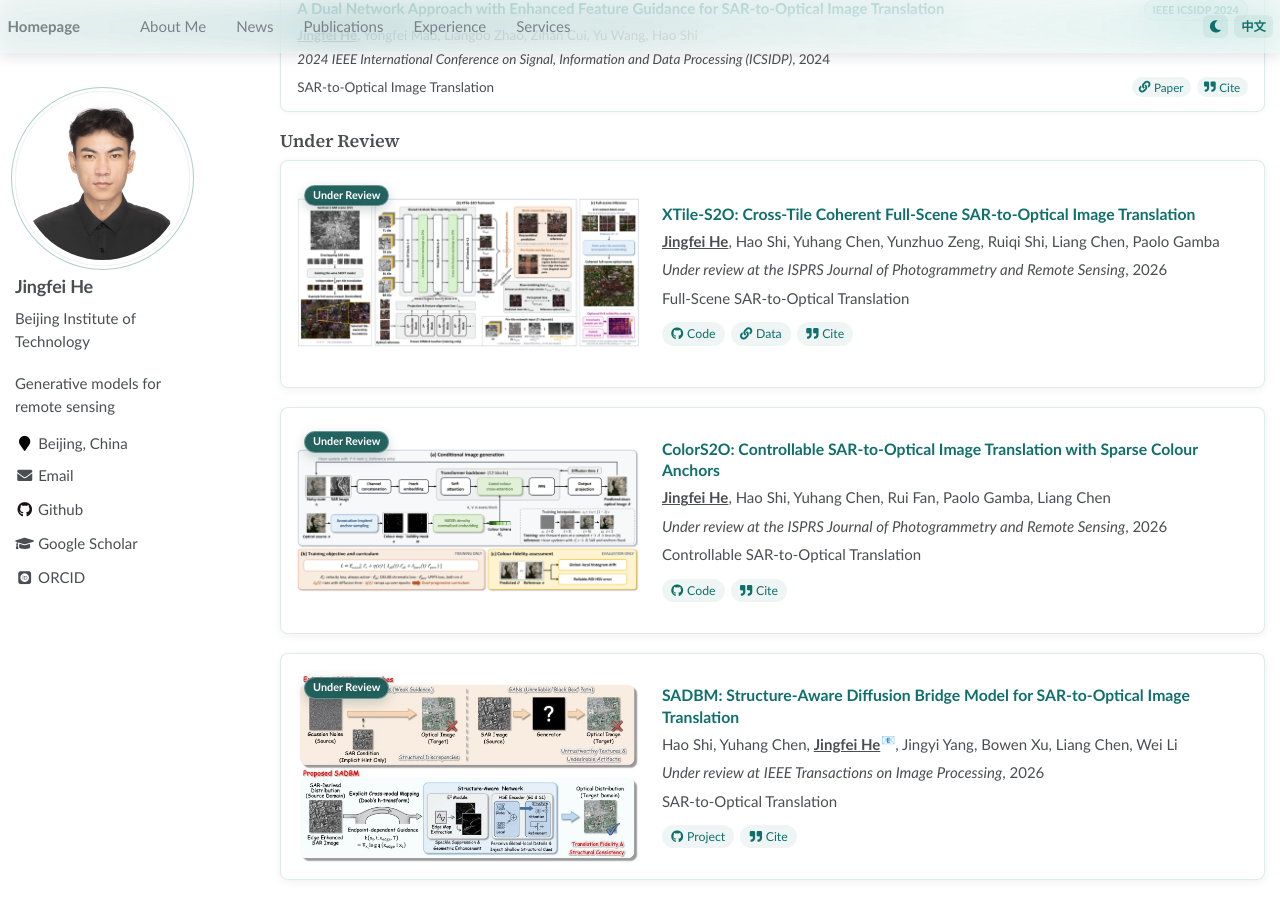
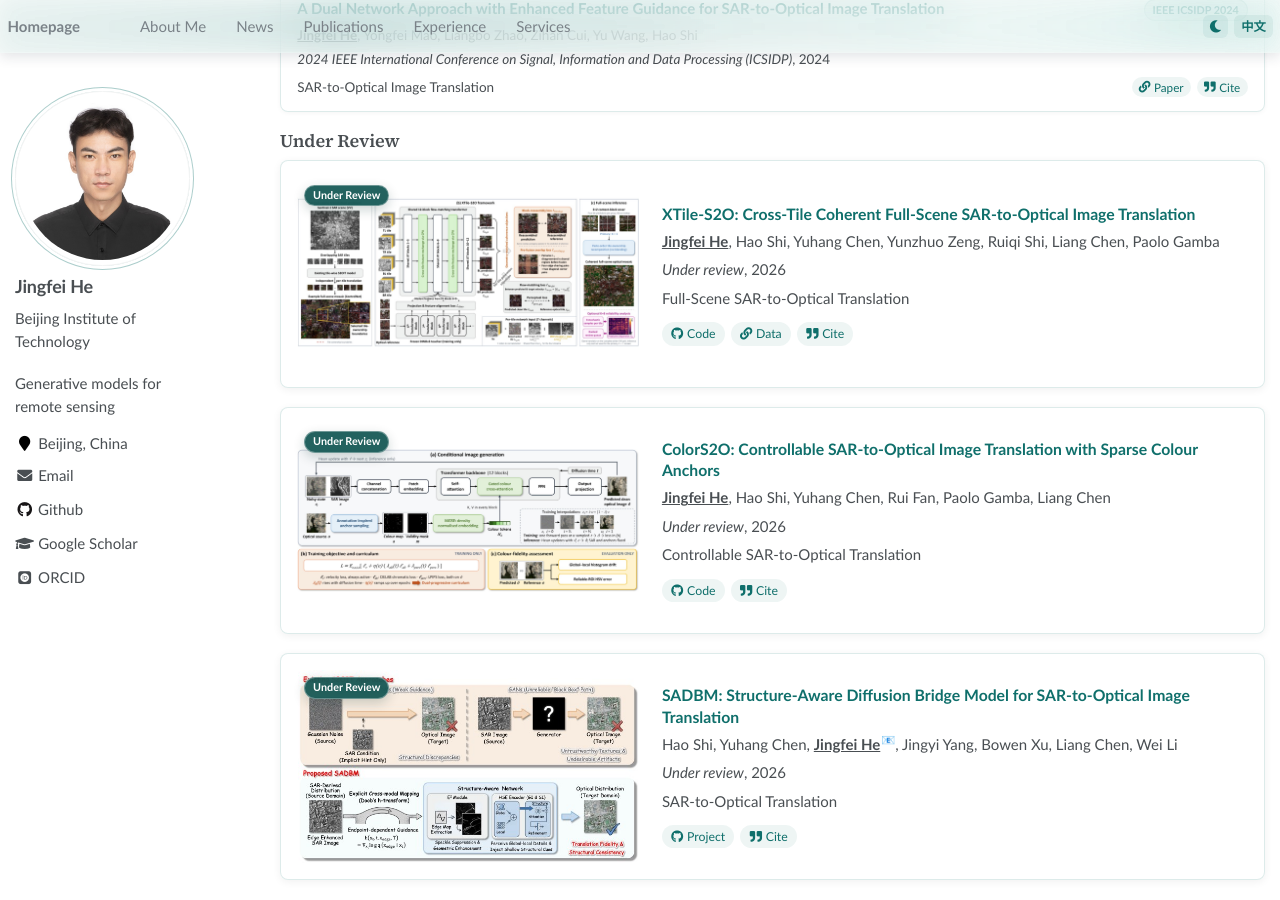
Before and after one commit to Saturn-He/Saturn-He.github.io, a Jekyll site: the page built from _pages/about.md, in a window 1280 px wide and 900 px high, scrolled down 1882 px. Built offline with Jekyll 4.4.1, drawn with Linux system fonts in a browser that asks for light colours; some web fonts are replaced.

Commit message:
Show under-review papers without the target journal

```diff
--- a/_data/citation_outputs.json
+++ b/_data/citation_outputs.json
@@ -75,36 +75,36 @@
     "key": "he2026xtiles2o",
     "title": "XTile-S2O: Cross-Tile Coherent Full-Scene SAR-to-Optical Image Translation",
     "formats": {
-      "bibtex": "@unpublished{he2026xtiles2o,\n\tauthor = {He, Jingfei and Shi, Hao and Chen, Yuhang and Zeng, Yunzhuo and Shi, Ruiqi and Chen, Liang and Gamba, Paolo},\n\ttitle = {{XTile-S2O: Cross-Tile Coherent Full-Scene SAR-to-Optical Image Translation}},\n\tyear = {2026},\n\tnote = {Manuscript under review at the ISPRS Journal of Photogrammetry and Remote Sensing},\n\turl = {https://github.com/Saturn-He/XTile-S2O},\n}",
-      "ris": "TY  - UNPB\nAU  - He, Jingfei\nAU  - Shi, Hao\nAU  - Chen, Yuhang\nAU  - Zeng, Yunzhuo\nAU  - Shi, Ruiqi\nAU  - Chen, Liang\nAU  - Gamba, Paolo\nPY  - 2026\nID  - he2026xtiles2o\nN1  - Manuscript under review at the ISPRS Journal of Photogrammetry and Remote Sensing\nTI  - XTile-S2O: Cross-Tile Coherent Full-Scene SAR-to-Optical Image Translation\nUR  - https://github.com/Saturn-He/XTile-S2O\nER  -",
-      "csl-json": "{\n  \"id\": \"he2026xtiles2o\",\n  \"type\": \"manuscript\",\n  \"title\": \"XTile-S2O: Cross-Tile Coherent Full-Scene SAR-to-Optical Image Translation\",\n  \"author\": [\n    {\n      \"given\": \"Jingfei\",\n      \"family\": \"He\"\n    },\n    {\n      \"given\": \"Hao\",\n      \"family\": \"Shi\"\n    },\n    {\n      \"given\": \"Yuhang\",\n      \"family\": \"Chen\"\n    },\n    {\n      \"given\": \"Yunzhuo\",\n      \"family\": \"Zeng\"\n    },\n    {\n      \"given\": \"Ruiqi\",\n      \"family\": \"Shi\"\n    },\n    {\n      \"given\": \"Liang\",\n      \"family\": \"Chen\"\n    },\n    {\n      \"given\": \"Paolo\",\n      \"family\": \"Gamba\"\n    }\n  ],\n  \"note\": \"Manuscript under review at the ISPRS Journal of Photogrammetry and Remote Sensing\",\n  \"URL\": \"https://github.com/Saturn-He/XTile-S2O\",\n  \"issued\": {\n    \"date-parts\": [\n      [\n        2026\n      ]\n    ]\n  }\n}",
-      "ieee": "[1] J. He, H. Shi, Y. Chen, Y. Zeng, R. Shi, L. Chen, and P. Gamba, “XTile-S2O: Cross-Tile Coherent Full-Scene SAR-to-Optical Image Translation,” Manuscript under review at the ISPRS Journal of Photogrammetry and Remote Sensing, 2026.",
-      "apa": "He, J., Shi, H., Chen, Y., Zeng, Y., Shi, R., Chen, L., & Gamba, P. (2026). XTile-S2O: Cross-Tile Coherent Full-Scene SAR-to-Optical Image Translation. Manuscript under review at the ISPRS Journal of Photogrammetry and Remote Sensing. https://github.com/Saturn-He/XTile-S2O",
-      "gb-t-7714": "[1] HE J, SHI H, CHEN Y, et al. XTile-S2O: Cross-Tile Coherent Full-Scene SAR-to-Optical Image Translation[Z]. Manuscript under review at the ISPRS Journal of Photogrammetry and Remote Sensing, 2026."
+      "bibtex": "@unpublished{he2026xtiles2o,\n\tauthor = {He, Jingfei and Shi, Hao and Chen, Yuhang and Zeng, Yunzhuo and Shi, Ruiqi and Chen, Liang and Gamba, Paolo},\n\ttitle = {{XTile-S2O: Cross-Tile Coherent Full-Scene SAR-to-Optical Image Translation}},\n\tyear = {2026},\n\tnote = {Manuscript under review},\n\turl = {https://github.com/Saturn-He/XTile-S2O},\n}",
+      "ris": "TY  - UNPB\nAU  - He, Jingfei\nAU  - Shi, Hao\nAU  - Chen, Yuhang\nAU  - Zeng, Yunzhuo\nAU  - Shi, Ruiqi\nAU  - Chen, Liang\nAU  - Gamba, Paolo\nPY  - 2026\nID  - he2026xtiles2o\nN1  - Manuscript under review\nTI  - XTile-S2O: Cross-Tile Coherent Full-Scene SAR-to-Optical Image Translation\nUR  - https://github.com/Saturn-He/XTile-S2O\nER  -",
+      "csl-json": "{\n  \"id\": \"he2026xtiles2o\",\n  \"type\": \"manuscript\",\n  \"title\": \"XTile-S2O: Cross-Tile Coherent Full-Scene SAR-to-Optical Image Translation\",\n  \"author\": [\n    {\n      \"given\": \"Jingfei\",\n      \"family\": \"He\"\n    },\n    {\n      \"given\": \"Hao\",\n      \"family\": \"Shi\"\n    },\n    {\n      \"given\": \"Yuhang\",\n      \"family\": \"Chen\"\n    },\n    {\n      \"given\": \"Yunzhuo\",\n      \"family\": \"Zeng\"\n    },\n    {\n      \"given\": \"Ruiqi\",\n      \"family\": \"Shi\"\n    },\n    {\n      \"given\": \"Liang\",\n      \"family\": \"Chen\"\n    },\n    {\n      \"given\": \"Paolo\",\n      \"family\": \"Gamba\"\n    }\n  ],\n  \"note\": \"Manuscript under review\",\n  \"URL\": \"https://github.com/Saturn-He/XTile-S2O\",\n  \"issued\": {\n    \"date-parts\": [\n      [\n        2026\n      ]\n    ]\n  }\n}",
+      "ieee": "[1] J. He, H. Shi, Y. Chen, Y. Zeng, R. Shi, L. Chen, and P. Gamba, “XTile-S2O: Cross-Tile Coherent Full-Scene SAR-to-Optical Image Translation,” Manuscript under review, 2026.",
+      "apa": "He, J., Shi, H., Chen, Y., Zeng, Y., Shi, R., Chen, L., & Gamba, P. (2026). XTile-S2O: Cross-Tile Coherent Full-Scene SAR-to-Optical Image Translation. Manuscript under review. https://github.com/Saturn-He/XTile-S2O",
+      "gb-t-7714": "[1] HE J, SHI H, CHEN Y, et al. XTile-S2O: Cross-Tile Coherent Full-Scene SAR-to-Optical Image Translation[Z]. Manuscript under review, 2026."
     }
   },
   "he2026colors2o": {
     "key": "he2026colors2o",
     "title": "ColorS2O: Controllable SAR-to-Optical Image Translation with Sparse Colour Anchors",
     "formats": {
-      "bibtex": "@unpublished{he2026colors2o,\n\tauthor = {He, Jingfei and Shi, Hao and Chen, Yuhang and Fan, Rui and Gamba, Paolo and Chen, Liang},\n\ttitle = {{ColorS2O: Controllable SAR-to-Optical Image Translation with Sparse Colour Anchors}},\n\tyear = {2026},\n\tnote = {Manuscript under review at the ISPRS Journal of Photogrammetry and Remote Sensing},\n\turl = {https://github.com/Saturn-He/ColorS2O},\n}",
-      "ris": "TY  - UNPB\nAU  - He, Jingfei\nAU  - Shi, Hao\nAU  - Chen, Yuhang\nAU  - Fan, Rui\nAU  - Gamba, Paolo\nAU  - Chen, Liang\nPY  - 2026\nID  - he2026colors2o\nN1  - Manuscript under review at the ISPRS Journal of Photogrammetry and Remote Sensing\nTI  - ColorS2O: Controllable SAR-to-Optical Image Translation with Sparse Colour Anchors\nUR  - https://github.com/Saturn-He/ColorS2O\nER  -",
-      "csl-json": "{\n  \"id\": \"he2026colors2o\",\n  \"type\": \"manuscript\",\n  \"title\": \"ColorS2O: Controllable SAR-to-Optical Image Translation with Sparse Colour Anchors\",\n  \"author\": [\n    {\n      \"given\": \"Jingfei\",\n      \"family\": \"He\"\n    },\n    {\n      \"given\": \"Hao\",\n      \"family\": \"Shi\"\n    },\n    {\n      \"given\": \"Yuhang\",\n      \"family\": \"Chen\"\n    },\n    {\n      \"given\": \"Rui\",\n      \"family\": \"Fan\"\n    },\n    {\n      \"given\": \"Paolo\",\n      \"family\": \"Gamba\"\n    },\n    {\n      \"given\": \"Liang\",\n      \"family\": \"Chen\"\n    }\n  ],\n  \"note\": \"Manuscript under review at the ISPRS Journal of Photogrammetry and Remote Sensing\",\n  \"URL\": \"https://github.com/Saturn-He/ColorS2O\",\n  \"issued\": {\n    \"date-parts\": [\n      [\n        2026\n      ]\n    ]\n  }\n}",
-      "ieee": "[1] J. He, H. Shi, Y. Chen, R. Fan, P. Gamba, and L. Chen, “ColorS2O: Controllable SAR-to-Optical Image Translation with Sparse Colour Anchors,” Manuscript under review at the ISPRS Journal of Photogrammetry and Remote Sensing, 2026.",
-      "apa": "He, J., Shi, H., Chen, Y., Fan, R., Gamba, P., & Chen, L. (2026). ColorS2O: Controllable SAR-to-Optical Image Translation with Sparse Colour Anchors. Manuscript under review at the ISPRS Journal of Photogrammetry and Remote Sensing. https://github.com/Saturn-He/ColorS2O",
-      "gb-t-7714": "[1] HE J, SHI H, CHEN Y, et al. ColorS2O: Controllable SAR-to-Optical Image Translation with Sparse Colour Anchors[Z]. Manuscript under review at the ISPRS Journal of Photogrammetry and Remote Sensing, 2026."
+      "bibtex": "@unpublished{he2026colors2o,\n\tauthor = {He, Jingfei and Shi, Hao and Chen, Yuhang and Fan, Rui and Gamba, Paolo and Chen, Liang},\n\ttitle = {{ColorS2O: Controllable SAR-to-Optical Image Translation with Sparse Colour Anchors}},\n\tyear = {2026},\n\tnote = {Manuscript under review},\n\turl = {https://github.com/Saturn-He/ColorS2O},\n}",
+      "ris": "TY  - UNPB\nAU  - He, Jingfei\nAU  - Shi, Hao\nAU  - Chen, Yuhang\nAU  - Fan, Rui\nAU  - Gamba, Paolo\nAU  - Chen, Liang\nPY  - 2026\nID  - he2026colors2o\nN1  - Manuscript under review\nTI  - ColorS2O: Controllable SAR-to-Optical Image Translation with Sparse Colour Anchors\nUR  - https://github.com/Saturn-He/ColorS2O\nER  -",
+      "csl-json": "{\n  \"id\": \"he2026colors2o\",\n  \"type\": \"manuscript\",\n  \"title\": \"ColorS2O: Controllable SAR-to-Optical Image Translation with Sparse Colour Anchors\",\n  \"author\": [\n    {\n      \"given\": \"Jingfei\",\n      \"family\": \"He\"\n    },\n    {\n      \"given\": \"Hao\",\n      \"family\": \"Shi\"\n    },\n    {\n      \"given\": \"Yuhang\",\n      \"family\": \"Chen\"\n    },\n    {\n      \"given\": \"Rui\",\n      \"family\": \"Fan\"\n    },\n    {\n      \"given\": \"Paolo\",\n      \"family\": \"Gamba\"\n    },\n    {\n      \"given\": \"Liang\",\n      \"family\": \"Chen\"\n    }\n  ],\n  \"note\": \"Manuscript under review\",\n  \"URL\": \"https://github.com/Saturn-He/ColorS2O\",\n  \"issued\": {\n    \"date-parts\": [\n      [\n        2026\n      ]\n    ]\n  }\n}",
+      "ieee": "[1] J. He, H. Shi, Y. Chen, R. Fan, P. Gamba, and L. Chen, “ColorS2O: Controllable SAR-to-Optical Image Translation with Sparse Colour Anchors,” Manuscript under review, 2026.",
+      "apa": "He, J., Shi, H., Chen, Y., Fan, R., Gamba, P., & Chen, L. (2026). ColorS2O: Controllable SAR-to-Optical Image Translation with Sparse Colour Anchors. Manuscript under review. https://github.com/Saturn-He/ColorS2O",
+      "gb-t-7714": "[1] HE J, SHI H, CHEN Y, et al. ColorS2O: Controllable SAR-to-Optical Image Translation with Sparse Colour Anchors[Z]. Manuscript under review, 2026."
     }
   },
   "shi2026sadbm": {
     "key": "shi2026sadbm",
     "title": "Structure-Aware Diffusion Bridge Model for SAR-to-Optical Image Translation",
     "formats": {
-      "bibtex": "@unpublished{shi2026sadbm,\n\tauthor = {Shi, Hao and Chen, Yuhang and He, Jingfei and Yang, Jingyi and Xu, Bowen and Chen, Liang and Li, Wei},\n\ttitle = {{Structure-Aware Diffusion Bridge Model for SAR-to-Optical Image Translation}},\n\tyear = {2026},\n\tnote = {Manuscript under review at IEEE Transactions on Image Processing},\n\turl = {https://github.com/AproZC/SADBM},\n}",
-      "ris": "TY  - UNPB\nAU  - Shi, Hao\nAU  - Chen, Yuhang\nAU  - He, Jingfei\nAU  - Yang, Jingyi\nAU  - Xu, Bowen\nAU  - Chen, Liang\nAU  - Li, Wei\nPY  - 2026\nID  - shi2026sadbm\nN1  - Manuscript under review at IEEE Transactions on Image Processing\nTI  - Structure-Aware Diffusion Bridge Model for SAR-to-Optical Image Translation\nUR  - https://github.com/AproZC/SADBM\nER  -",
-      "csl-json": "{\n  \"id\": \"shi2026sadbm\",\n  \"type\": \"manuscript\",\n  \"title\": \"Structure-Aware Diffusion Bridge Model for SAR-to-Optical Image Translation\",\n  \"author\": [\n    {\n      \"given\": \"Hao\",\n      \"family\": \"Shi\"\n    },\n    {\n      \"given\": \"Yuhang\",\n      \"family\": \"Chen\"\n    },\n    {\n      \"given\": \"Jingfei\",\n      \"family\": \"He\"\n    },\n    {\n      \"given\": \"Jingyi\",\n      \"family\": \"Yang\"\n    },\n    {\n      \"given\": \"Bowen\",\n      \"family\": \"Xu\"\n    },\n    {\n      \"given\": \"Liang\",\n      \"family\": \"Chen\"\n    },\n    {\n      \"given\": \"Wei\",\n      \"family\": \"Li\"\n    }\n  ],\n  \"note\": \"Manuscript under review at IEEE Transactions on Image Processing\",\n  \"URL\": \"https://github.com/AproZC/SADBM\",\n  \"issued\": {\n    \"date-parts\": [\n      [\n        2026\n      ]\n    ]\n  }\n}",
-      "ieee": "[1] H. Shi, Y. Chen, J. He, J. Yang, B. Xu, L. Chen, and W. Li, “Structure-Aware Diffusion Bridge Model for SAR-to-Optical Image Translation,” Manuscript under review at IEEE Transactions on Image Processing, 2026.",
-      "apa": "Shi, H., Chen, Y., He, J., Yang, J., Xu, B., Chen, L., & Li, W. (2026). Structure-Aware Diffusion Bridge Model for SAR-to-Optical Image Translation. Manuscript under review at IEEE Transactions on Image Processing. https://github.com/AproZC/SADBM",
-      "gb-t-7714": "[1] SHI H, CHEN Y, HE J, et al. Structure-Aware Diffusion Bridge Model for SAR-to-Optical Image Translation[Z]. Manuscript under review at IEEE Transactions on Image Processing, 2026."
+      "bibtex": "@unpublished{shi2026sadbm,\n\tauthor = {Shi, Hao and Chen, Yuhang and He, Jingfei and Yang, Jingyi and Xu, Bowen and Chen, Liang and Li, Wei},\n\ttitle = {{Structure-Aware Diffusion Bridge Model for SAR-to-Optical Image Translation}},\n\tyear = {2026},\n\tnote = {Manuscript under review},\n\turl = {https://github.com/AproZC/SADBM},\n}",
+      "ris": "TY  - UNPB\nAU  - Shi, Hao\nAU  - Chen, Yuhang\nAU  - He, Jingfei\nAU  - Yang, Jingyi\nAU  - Xu, Bowen\nAU  - Chen, Liang\nAU  - Li, Wei\nPY  - 2026\nID  - shi2026sadbm\nN1  - Manuscript under review\nTI  - Structure-Aware Diffusion Bridge Model for SAR-to-Optical Image Translation\nUR  - https://github.com/AproZC/SADBM\nER  -",
+      "csl-json": "{\n  \"id\": \"shi2026sadbm\",\n  \"type\": \"manuscript\",\n  \"title\": \"Structure-Aware Diffusion Bridge Model for SAR-to-Optical Image Translation\",\n  \"author\": [\n    {\n      \"given\": \"Hao\",\n      \"family\": \"Shi\"\n    },\n    {\n      \"given\": \"Yuhang\",\n      \"family\": \"Chen\"\n    },\n    {\n      \"given\": \"Jingfei\",\n      \"family\": \"He\"\n    },\n    {\n      \"given\": \"Jingyi\",\n      \"family\": \"Yang\"\n    },\n    {\n      \"given\": \"Bowen\",\n      \"family\": \"Xu\"\n    },\n    {\n      \"given\": \"Liang\",\n      \"family\": \"Chen\"\n    },\n    {\n      \"given\": \"Wei\",\n      \"family\": \"Li\"\n    }\n  ],\n  \"note\": \"Manuscript under review\",\n  \"URL\": \"https://github.com/AproZC/SADBM\",\n  \"issued\": {\n    \"date-parts\": [\n      [\n        2026\n      ]\n    ]\n  }\n}",
+      "ieee": "[1] H. Shi, Y. Chen, J. He, J. Yang, B. Xu, L. Chen, and W. Li, “Structure-Aware Diffusion Bridge Model for SAR-to-Optical Image Translation,” Manuscript under review, 2026.",
+      "apa": "Shi, H., Chen, Y., He, J., Yang, J., Xu, B., Chen, L., & Li, W. (2026). Structure-Aware Diffusion Bridge Model for SAR-to-Optical Image Translation. Manuscript under review. https://github.com/AproZC/SADBM",
+      "gb-t-7714": "[1] SHI H, CHEN Y, HE J, et al. Structure-Aware Diffusion Bridge Model for SAR-to-Optical Image Translation[Z]. Manuscript under review, 2026."
     }
   }
 }
--- a/_data/pubs.json
+++ b/_data/pubs.json
@@ -127,7 +127,7 @@
       "id": "he2026xtiles2o",
       "status": "review",
       "title": "XTile-S2O: Cross-Tile Coherent Full-Scene SAR-to-Optical Image Translation",
-      "venue": "Under review at the ISPRS Journal of Photogrammetry and Remote Sensing",
+      "venue": "Under review",
       "venueShort": "Under Review",
       "year": 2026,
       "badge": "Under Review",
@@ -149,7 +149,7 @@
       "id": "he2026colors2o",
       "status": "review",
       "title": "ColorS2O: Controllable SAR-to-Optical Image Translation with Sparse Colour Anchors",
-      "venue": "Under review at the ISPRS Journal of Photogrammetry and Remote Sensing",
+      "venue": "Under review",
       "venueShort": "Under Review",
       "year": 2026,
       "badge": "Under Review",
@@ -172,7 +172,7 @@
           3
         ]
       },
-      "venue": "Under review at IEEE Transactions on Image Processing",
+      "venue": "Under review",
       "venueShort": "Under Review",
       "year": 2026,
       "badge": "Under Review",
--- a/_data/references.json
+++ b/_data/references.json
@@ -278,7 +278,7 @@
         "family": "Gamba"
       }
     ],
-    "note": "Manuscript under review at the ISPRS Journal of Photogrammetry and Remote Sensing",
+    "note": "Manuscript under review",
     "URL": "https://github.com/Saturn-He/XTile-S2O",
     "issued": {
       "date-parts": [
@@ -318,7 +318,7 @@
         "family": "Chen"
       }
     ],
-    "note": "Manuscript under review at the ISPRS Journal of Photogrammetry and Remote Sensing",
+    "note": "Manuscript under review",
     "URL": "https://github.com/Saturn-He/ColorS2O",
     "issued": {
       "date-parts": [
@@ -362,7 +362,7 @@
         "family": "Li"
       }
     ],
-    "note": "Manuscript under review at IEEE Transactions on Image Processing",
+    "note": "Manuscript under review",
     "URL": "https://github.com/AproZC/SADBM",
     "issued": {
       "date-parts": [
```
